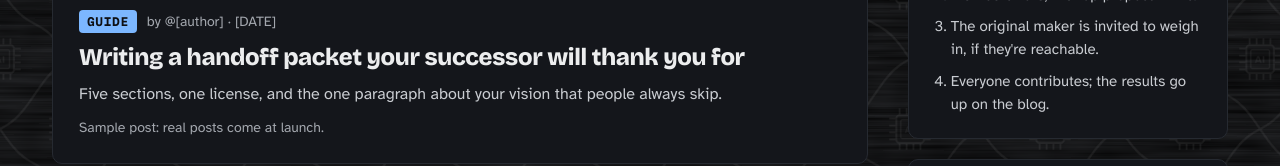
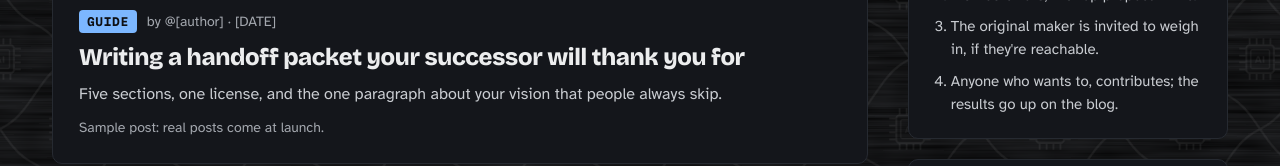
Before and after one commit to blimeybruv/brainchild, a plain HTML site: page site/blog.html in a window 1280 px wide. Shown: the part 1271-1437 px from the top of the page. Drawn offline with Linux system fonts and the light colour scheme; no server answers.

Commit message:
Blog sidebar: contributing is optional
Co-Authored-By: Claude Opus 5.5 <noreply@anthropic.com>
Claude-Session: https://claude.ai/code/session_01FuSAxnF7SZVzpVeonRx184

```diff
--- a/site/blog.html
+++ b/site/blog.html
@@ -80,7 +80,7 @@
           <li>Anyone proposes a project with a goal for the month.</li>
           <li>Members vote; the top proposal wins.</li>
           <li>The original maker is invited to weigh in, if they're reachable.</li>
-          <li>Everyone contributes; the results go up on the blog.</li>
+          <li>Anyone who wants to, contributes; the results go up on the blog.</li>
         </ol>
       </div>
 
```
